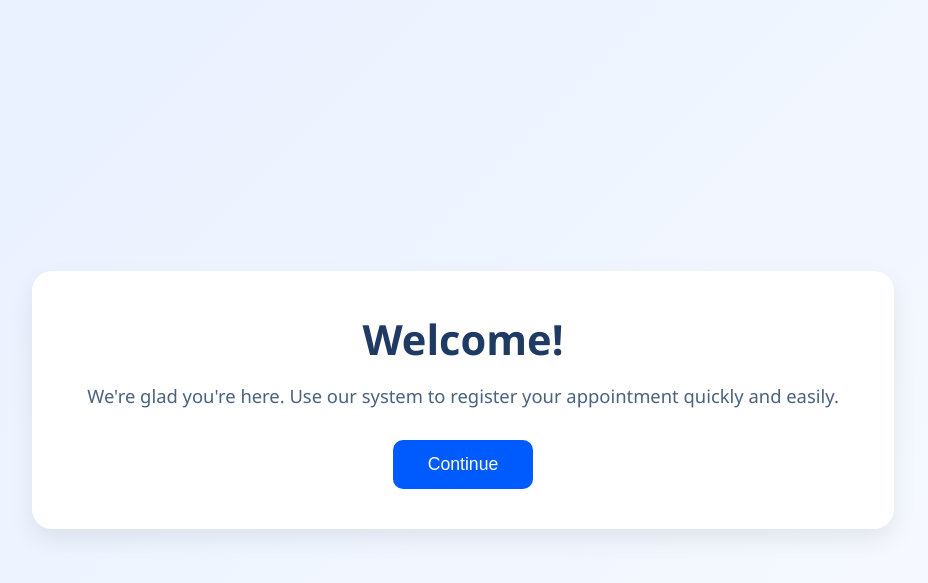
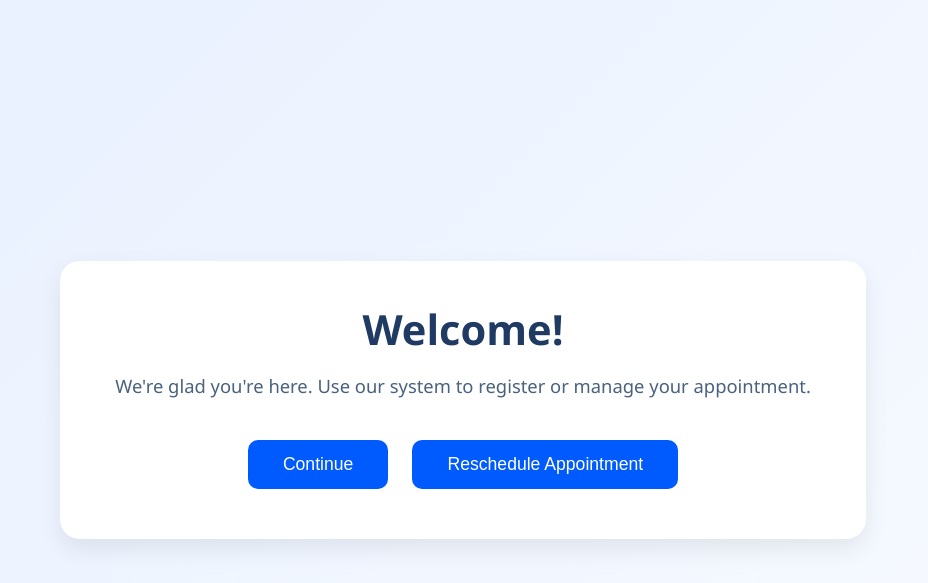
Before and after one commit to Tait-Vasa/CloudComputing-UNOGroup2-Final, a Flask app: page / in a window 1280 px wide. Shown: the top 583 px of the page, without its empty margins (177-1105 px from the left). Run offline with Flask 3, Linux system fonts and the light colour scheme.

Commit message:
Update welcome.html
added a reschedule button

```diff
--- a/templates/welcome.html
+++ b/templates/welcome.html
@@ -48,6 +48,7 @@
             border-radius: 10px;
             cursor: pointer;
             transition: transform 0.2s ease, background-color 0.3s;
+            margin: 10px;
         }
 
         button:hover {
@@ -71,15 +72,45 @@
     <div class="card">
         <h1>Welcome!</h1>
         <p>
-            We're glad you're here. Use our system to register your appointment quickly and easily.
+            We're glad you're here. Use our system to register or manage your appointment.
         </p>
+
         <button onclick="goToRegistration()">Continue</button>
+        <button onclick="rescheduleAppointment()">Reschedule Appointment</button>
     </div>
 
     <script>
         function goToRegistration() {
             window.location.href = "login.html";
         }
+
+        function rescheduleAppointment() {
+            const apptNum = prompt("Enter your appointment number to continue:");
+
+            if (!apptNum) {
+                alert("You must enter an appointment number.");
+                return;
+            }
+
+            // Send appointment number to backend to verify it exists in appointments.db
+            fetch("verify_appointment.php", {
+                method: "POST",
+                headers: { "Content-Type": "application/json" },
+                body: JSON.stringify({ appointment_number: apptNum })
+            })
+            .then(response => response.json())
+            .then(data => {
+                if (data.valid) {
+                    window.location.href = "reschedule.html?appointment=" + apptNum;
+                } else {
+                    alert("Appointment not found. Please check your appointment number.");
+                }
+            })
+            .catch(err => {
+                console.error(err);
+                alert("Error connecting to server.");
+            });
+        }
     </script>
 </body>
 </html>
```
